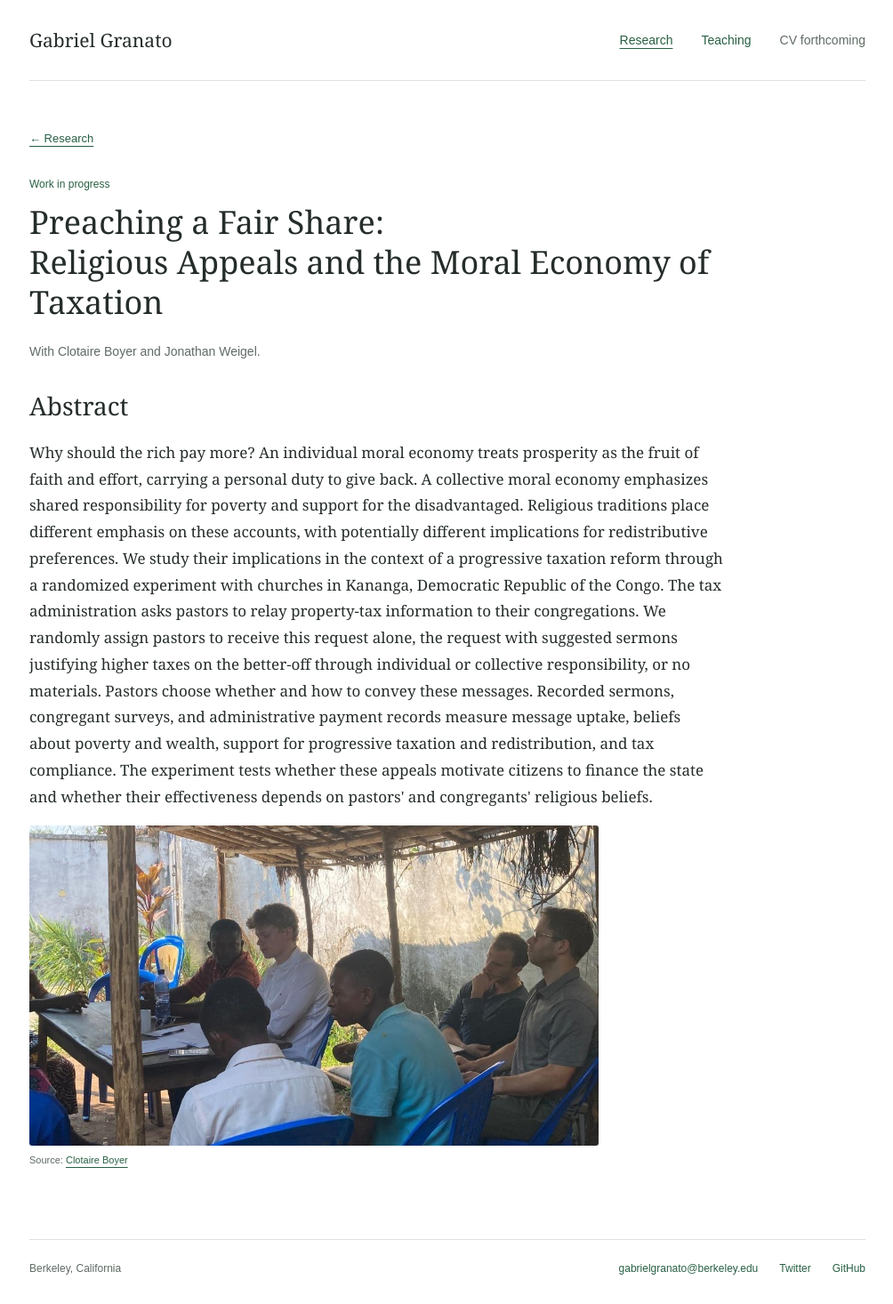
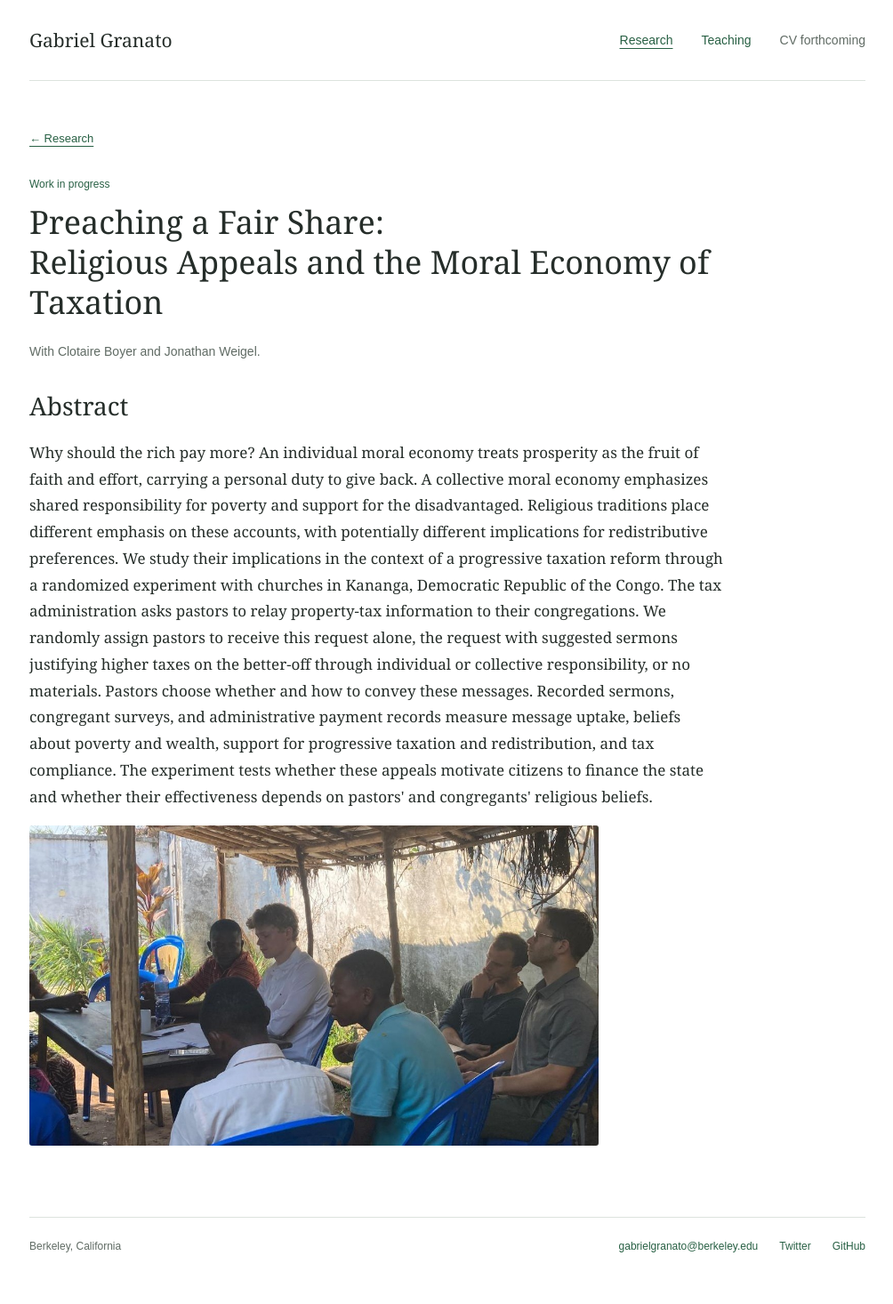
Before and after one commit to gabrielgranato/gabrielgranato.github.io, a Jekyll site: the page built from _research/preaching-a-fair-share.md, in a window 1280 px wide. Shown: the whole page at 89% size, without its empty margins (137-1141 px from the left). Built offline with Jekyll 4.4.1, drawn with Linux system fonts in a browser that asks for light colours; after the commit the page ends 1441 px from its top, so only the background shows below that.

Commit message:
Remove visible photo source captions

```diff
--- a/_includes/classic-paper-image.html
+++ b/_includes/classic-paper-image.html
@@ -3,9 +3,6 @@
     <a href="{{ include.paper.image | relative_url }}" target="_blank" rel="noopener" aria-label="{{ include.paper.image_alt | prepend: 'View full-size image: ' | escape }}">
       <img src="{{ include.paper.image | relative_url }}" alt="{{ include.paper.image_alt | escape }}" width="{{ include.paper.image_width }}" height="{{ include.paper.image_height }}" loading="lazy" decoding="async">
     </a>
-    {% if include.paper.image_source_url %}
-      <figcaption>Source: <a href="{{ include.paper.image_source_url | escape }}">{{ include.paper.image_source_name }}</a></figcaption>
-    {% endif %}
   </figure>
 {% else %}
   <div class="paper-image-placeholder" role="img" aria-label="Paper image placeholder">Paper image</div>
--- a/assets/css/classic.css
+++ b/assets/css/classic.css
@@ -62,7 +62,6 @@
 .paper-image { min-width: 0; margin: 0; align-self: start; }
 .paper-image > a { display: block; }
 .paper-image img { display: block; width: 100%; height: auto; border-radius: 3px; }
-.paper-image figcaption { margin-top: 8px; color: var(--muted); font: 11px/1.5 Arial, sans-serif; }
 .entry > .paper-image { max-width: 640px; margin-bottom: 24px; }
 .paper-image-placeholder { display: flex; justify-content: center; align-items: center; aspect-ratio: 3 / 2; background: var(--soft); border: 1px dashed var(--line); color: var(--muted); font: 12px/1.5 Arial, sans-serif; }
 .entry > .paper-image-placeholder { max-width: 400px; margin-bottom: 24px; }
```
